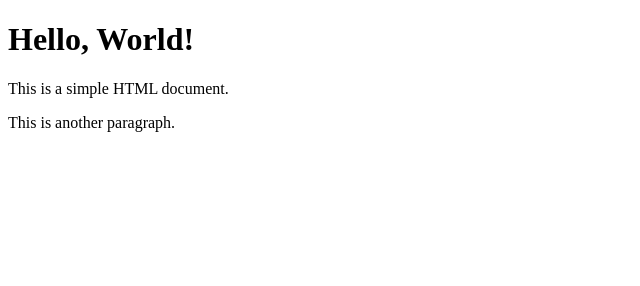
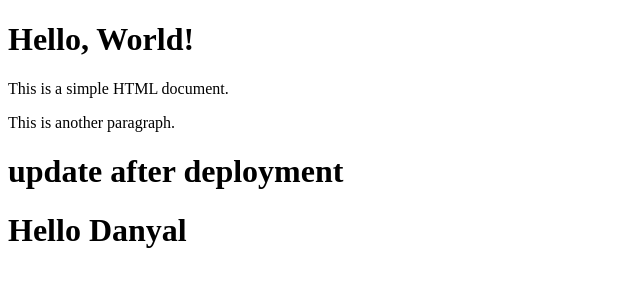
Before and after one commit to walnwac2024/testing, a plain HTML site: page index.html in a window 1280 px wide. Shown: the whole page, without its empty margins (0-640 px from the left). Drawn offline with Linux system fonts and the light colour scheme.

Commit message:
uploading data

```diff
--- a/index.html
+++ b/index.html
@@ -9,5 +9,7 @@
     <h1>Hello, World!</h1>
     <p>This is a simple HTML document.</p>
     <p>This is another paragraph.</p>
+    <h1>update after deployment</h1>
+    <h1>Hello Danyal</h1>
 </body>
 </html>
```
